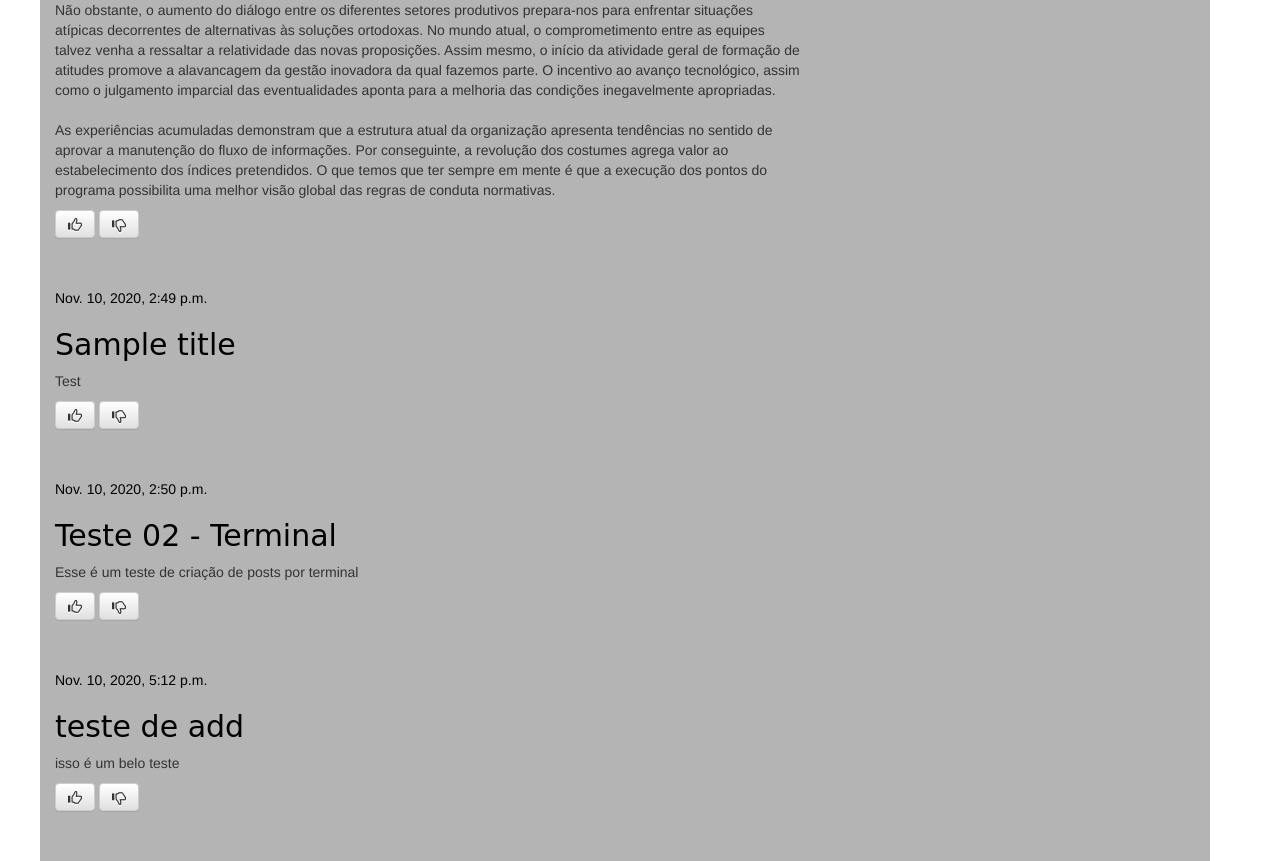
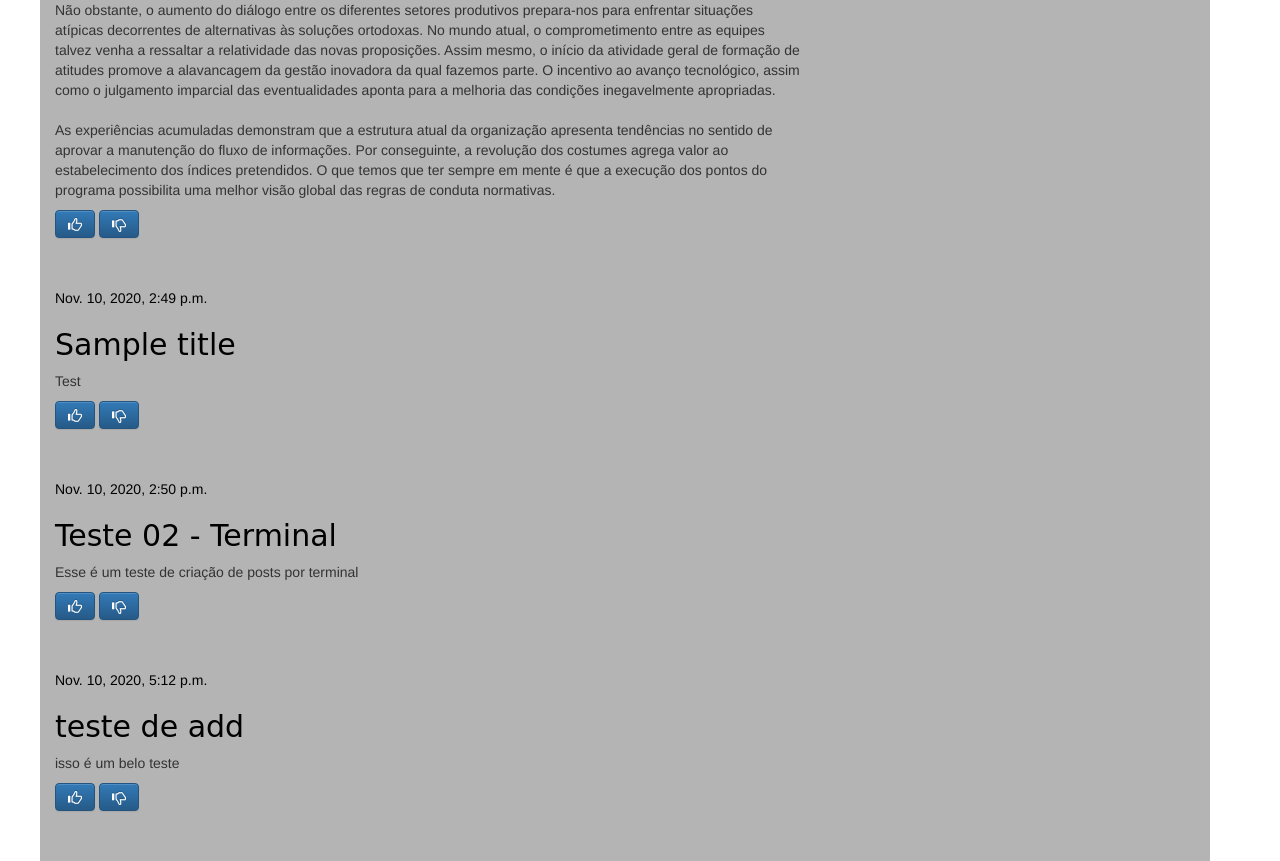
Before and after one commit to TalesMiguel/Blog-DjangoGirls, a Django app: page / in a window 1280 px wide. Shown: the part 475-1336 px from the top of the page. Run offline with Django 3.2, Linux system fonts and the light colour scheme; data comes from the database, SQL or seed files in the repository; some libraries are stand-ins or nearby versions; some web fonts are replaced.

Commit message:
testando os botões

```diff
--- a/blog/templates/blog/post_detail.html
+++ b/blog/templates/blog/post_detail.html
@@ -10,8 +10,8 @@
         {% if user.is_authenticated %}
             <a class="btn btn-default" href="{% url 'post_edit' pk=post.pk %}"><span class="glyphicon glyphicon-pencil"></span></a>
             <a class="btn btn-danger" href="{% url 'post_delete' pk=post.pk %}"><span class="glyphicon glyphicon-trash"></span></a>
-            <a class="btn btn-default" href="{% url 'post_thumbs_up' pk=post.pk %}"><span class="glyphicon glyphicon-thumbs-up"></span></a>
-            <a class="btn btn-default" href="{% url 'post_thumbs_down' pk=post.pk %}"><span class="glyphicon glyphicon-thumbs-down"></span></a>
+            <a class="btn btn-primary"><span class="glyphicon glyphicon-thumbs-up"></span></a>
+            <a class="btn btn-primary"><span class="glyphicon glyphicon-thumbs-down"></span></a>
         {% endif %}
         <h2>{{ post.title }}</h2>
         <p>{{ post.text|linebreaksbr }}</p>
--- a/blog/templates/blog/post_list.html
+++ b/blog/templates/blog/post_list.html
@@ -8,8 +8,10 @@
             </div>
             <h2><a href="{% url 'post_detail' pk=post.pk %}">{{ post.title }}</a></h2>
             <p>{{ post.text|linebreaksbr }}</p>
-            <a class="btn btn-default" href="{% url 'post_thumbs_up' pk=post.pk %}"><span class="glyphicon glyphicon-thumbs-up"></span></a>
-            <a class="btn btn-default" href="{% url 'post_thumbs_down' pk=post.pk %}"><span class="glyphicon glyphicon-thumbs-down"></span></a>
+            <div class="buttons">
+                <a class="btn btn-primary"><span class="glyphicon glyphicon-thumbs-up"></span></a>
+                <a class="btn btn-primary"><span class="glyphicon glyphicon-thumbs-down"></span></a>
+            </div>
         </div>
     {% endfor %}
 {% endblock %}
--- a/blog/urls.py
+++ b/blog/urls.py
@@ -7,6 +7,4 @@
     path('post/new/', views.post_new, name='post_new'),
     path('post/<int:pk>/edit/', views.post_edit, name='post_edit'),
     path('post/<int:pk>/delete/', views.post_delete, name='post_delete'),
-    path('post/<int:pk>/', views.post_thumbs_up, name='post_thumbs_up'),
-    path('post/<int:pk>/', views.post_thumbs_down, name='post_thumbs_down'),
 ]
```
Also changed, not shown: 1 other file.
